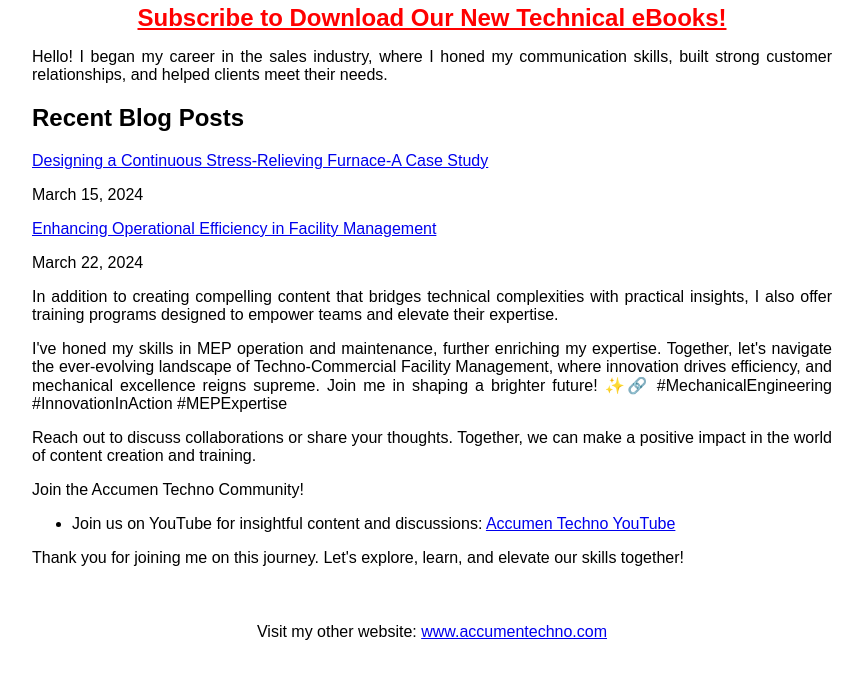
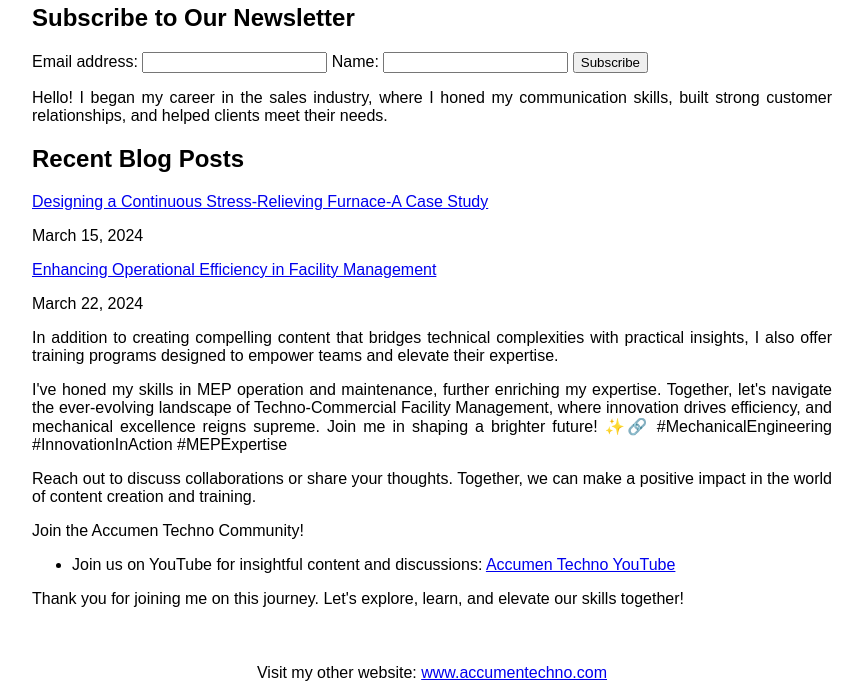
Before and after one commit to Hilal-Madany/resume, a website: page index.html in a window 1280 px wide. Shown: the part 396-1086 px from the top of the page, without its empty margins (208-1071 px from the left). Before the commit the page ends 1045 px from the top, so only its background shows below. Drawn offline with Linux system fonts and the light colour scheme.

Commit message:
Update index.html

```diff
--- a/index.html
+++ b/index.html
@@ -53,7 +53,14 @@
     <!-- Profile image -->
     <img src="Digital Marketer LinkedIn Profile Picture.jpg" alt="Profile Image" class="profile-img">
     <p style="text-align:center;">
-  <a href="subscription.html" style="color:red;font-size:24px;font-weight:bold;">Subscribe to Download Our New Technical eBooks!</a>
+ <h2>Subscribe to Our Newsletter</h2>
+  <form id="subscription-form">
+    <label for="email">Email address:</label>
+    <input type="email" id="email" name="email" required>
+    <label for="name">Name:</label>
+    <input type="text" id="name" name="name" required>
+    <button type="submit">Subscribe</button>
+  </form>
 </p>
 
     <!-- Rest of the content justified -->
```
